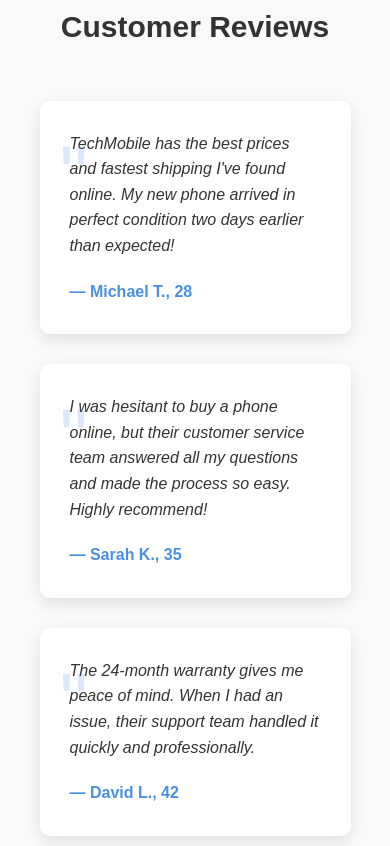
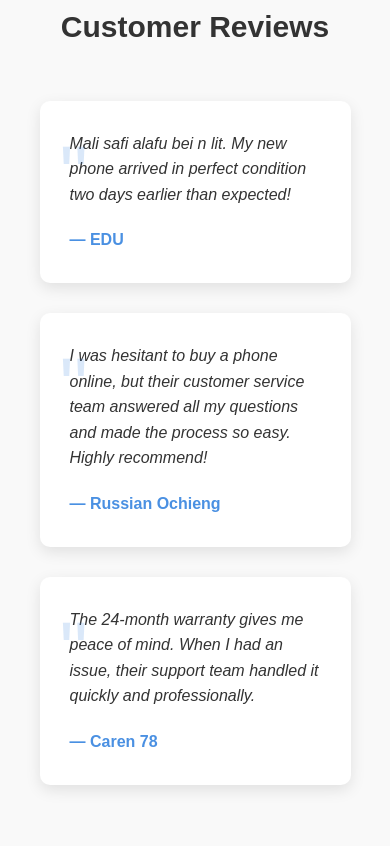
Before and after one commit to EdwinOchieng254/-Final-project, a plain HTML site: page index.html in a window 390 px wide. Shown: the part 6378-7224 px from the top of the page. Drawn offline with Linux system fonts and the light colour scheme.

Commit message:
TechMobile

```diff
--- a/index.html
+++ b/index.html
@@ -789,23 +789,23 @@
             <div class="testimonial-grid">
                 <div class="testimonial-card">
                     <div class="testimonial-content">
-                        <p>TechMobile has the best prices and fastest shipping I've found online. My new phone arrived in perfect condition two days earlier than expected!</p>
+                        <p>Mali safi alafu bei n lit. My new phone arrived in perfect condition two days earlier than expected!</p>
                     </div>
-                    <div class="testimonial-author">— Michael T., 28</div>
+                    <div class="testimonial-author">— EDU</div>
                 </div>
 
                 <div class="testimonial-card">
                     <div class="testimonial-content">
                         <p>I was hesitant to buy a phone online, but their customer service team answered all my questions and made the process so easy. Highly recommend!</p>
                     </div>
-                    <div class="testimonial-author">— Sarah K., 35</div>
+                    <div class="testimonial-author">— Russian Ochieng</div>
                 </div>
 
                 <div class="testimonial-card">
                     <div class="testimonial-content">
                         <p>The 24-month warranty gives me peace of mind. When I had an issue, their support team handled it quickly and professionally.</p>
                     </div>
-                    <div class="testimonial-author">— David L., 42</div>
+                    <div class="testimonial-author">— Caren 78</div>
                 </div>
             </div>
         </div>
@@ -996,7 +996,7 @@
             </div>
 
             <div class="footer-bottom">
-                <p>&copy; 2023 TechMobile. All rights reserved.</p>
+                <p>&copy;TechMobile. All rights reserved.</p>
             </div>
         </div>
     </footer>
```
